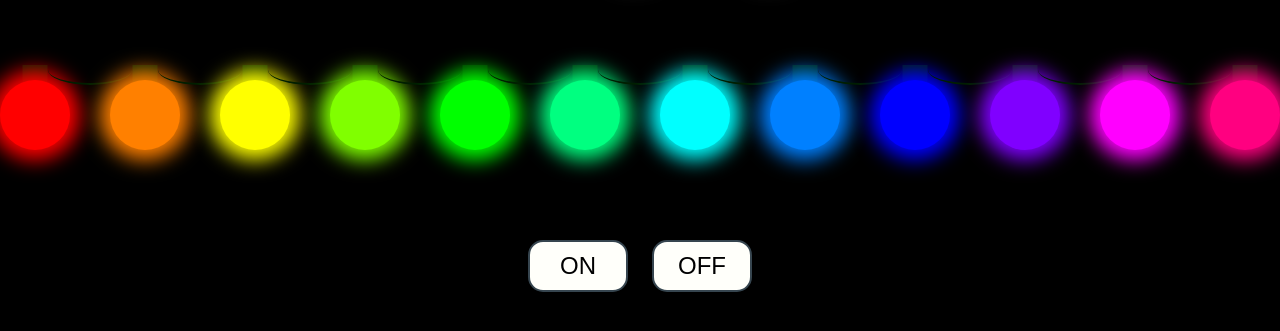
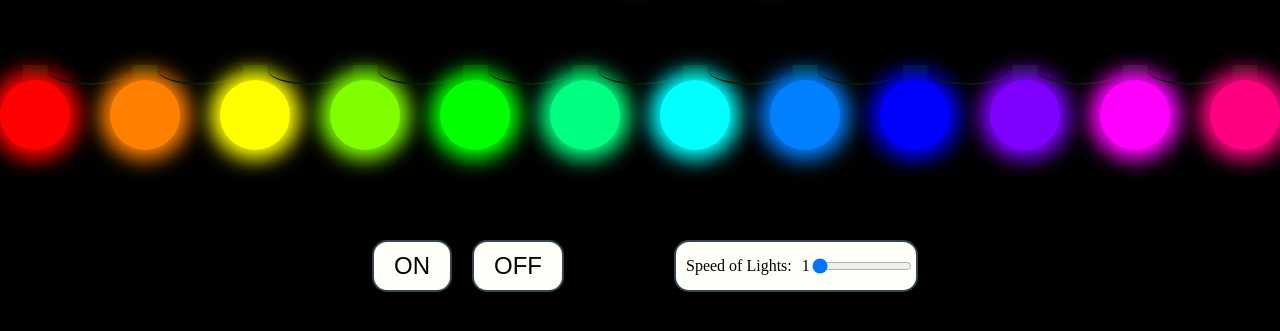
Before and after one commit to emontes22/FlashingLights, a plain HTML site: page index.html in a window 1280 px wide. Shown: the part 165-496 px from the top of the page. Drawn offline with Linux system fonts and the light colour scheme.

Commit message:
Add slider to control speed of lights

```diff
--- a/index.html
+++ b/index.html
@@ -28,9 +28,14 @@
   <div class="buttons">
     <button onclick="turnOnLights()">ON</button>
     <button onclick="turnOffLights()">OFF</button>
+    <div class="slider-container">
+      <span class="slider-label">Speed of Lights:</span>
+      <span class="slider-value" data-value="1">1</span>
+      <input type="range" min="1" max="5" value="1" id="speedSlider">
+    </div>
   </div>
 
-  <script src="script.js"></script>
+  <script src=" script.js"></script>
 </body>
 
 </html>
--- a/styles.css
+++ b/styles.css
@@ -237,6 +237,8 @@ h1 {
 }
 
 .buttons {
+  display: flex;
+  justify-content: center;
   margin-top: 90px;
 }
 
@@ -248,8 +250,6 @@ h1 {
   border: 2px solid #36454f;
   background-color: #fffffa;
   transition-duration: 0.4s;
-  width: 100px;
-  text-align: center;
 }
 
 .buttons button:hover {
@@ -257,3 +257,27 @@ h1 {
   color: #ffffff;
   border: 2px solid #e7e7e7;
 }
+
+.slider-container {
+  width: 220px;
+  margin-left: 100px;
+  display: flex;
+  align-items: center;
+  border: 2px solid #36454f;
+  padding: 10px;
+  background-color: #fffffa;
+  border-radius: 15px;
+  position: relative;
+}
+
+.slider-container .slider-label {
+  margin-right: 10px;
+  flex: 1;
+  white-space: nowrap;
+}
+
+input[type="range"] {
+  width: 100px;
+  border: none;
+  background-color: #fffffa;
+}
```
